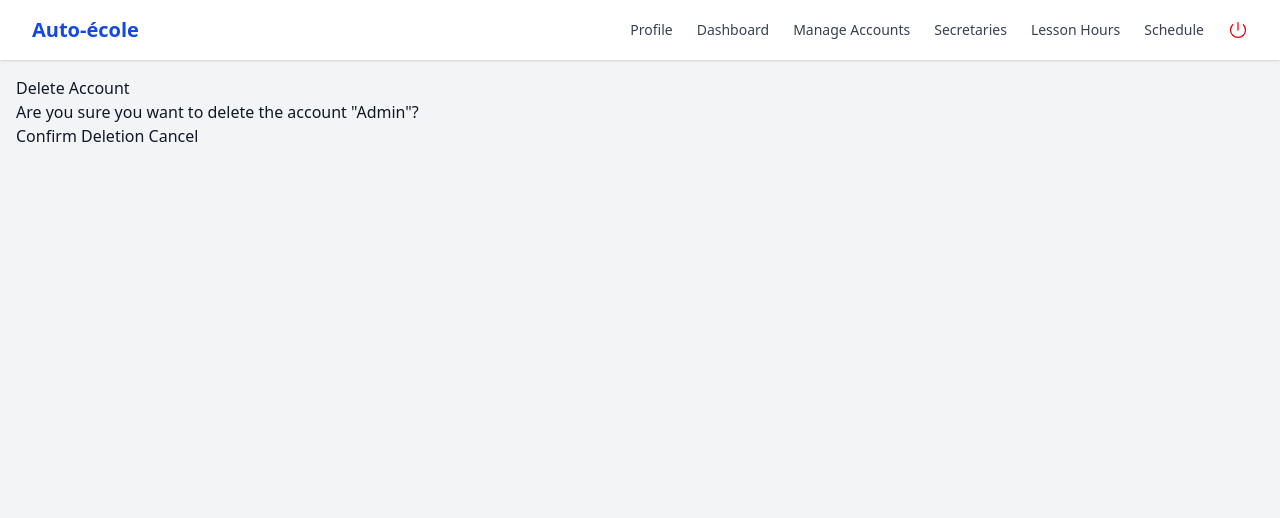
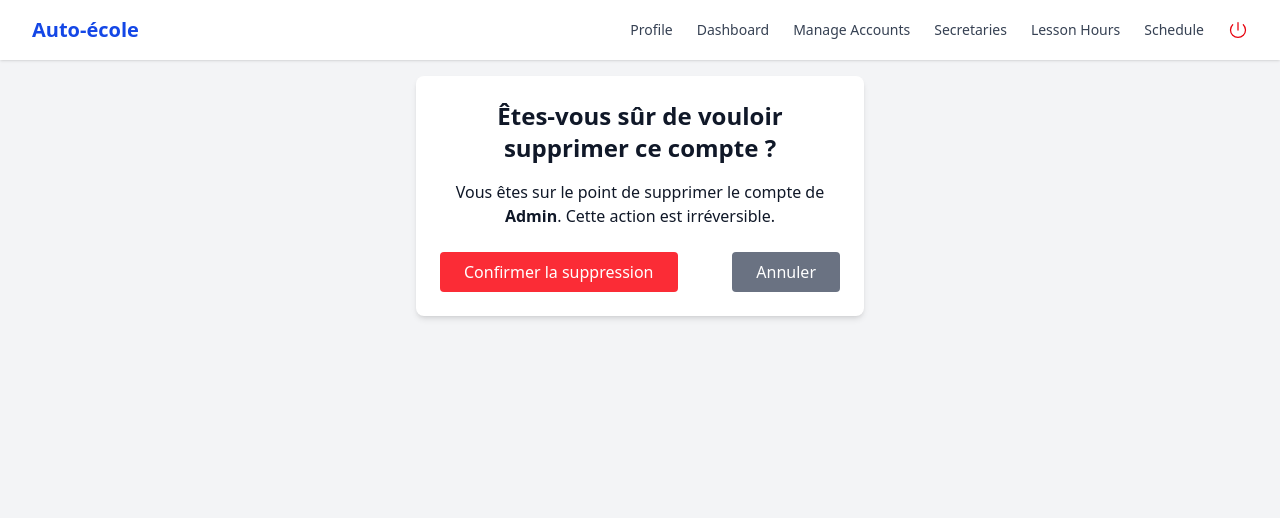
Before and after one commit to zpilia/driving_school, a Django app: page /accounts/manage_accounts/1/delete/ in a window 1280 px wide. Shown: the top 518 px of the page. Run offline with Django 5.2, Linux system fonts and the light colour scheme; a user stored in the database is signed in; data comes from the database, SQL or seed files in the repository.

Commit message:
style(delete): add style for delete form

```diff
--- a/template/accounts/account_confirm_delete.html
+++ b/template/accounts/account_confirm_delete.html
@@ -1,11 +1,21 @@
 {% extends "base.html" %}
-{% block title %}Delete Account{% endblock %}
+{% block title %}Supprimer un compte{% endblock %}
+
 {% block content %}
-  <h1>Delete Account</h1>
-  <p>Are you sure you want to delete the account "{{ object.username }}"?</p>
-  <form method="post">
-    {% csrf_token %}
-    <button type="submit">Confirm Deletion</button>
-    <a href="{% url 'accounts:account_list' %}">Cancel</a>
-  </form>
+  <div class="max-w-md mx-auto p-6 bg-white rounded-lg shadow-md">
+    <h1 class="text-2xl font-bold text-center mb-4">Êtes-vous sûr de vouloir supprimer ce compte ?</h1>
+    <p class="text-center mb-6">Vous êtes sur le point de supprimer le compte de <strong>{{ object.username }}</strong>. Cette action est irréversible.</p>
+
+    <form method="post">
+      {% csrf_token %}
+      <div class="flex justify-between">
+        <button type="submit" class="bg-red-500 text-white px-6 py-2 rounded hover:bg-red-700 transition duration-200">
+          Confirmer la suppression
+        </button>
+        <a href="{% url 'accounts:account_list' %}" class="bg-gray-500 text-white px-6 py-2 rounded hover:bg-gray-700 transition duration-200">
+          Annuler
+        </a>
+      </div>
+    </form>
+  </div>
 {% endblock %}
```
